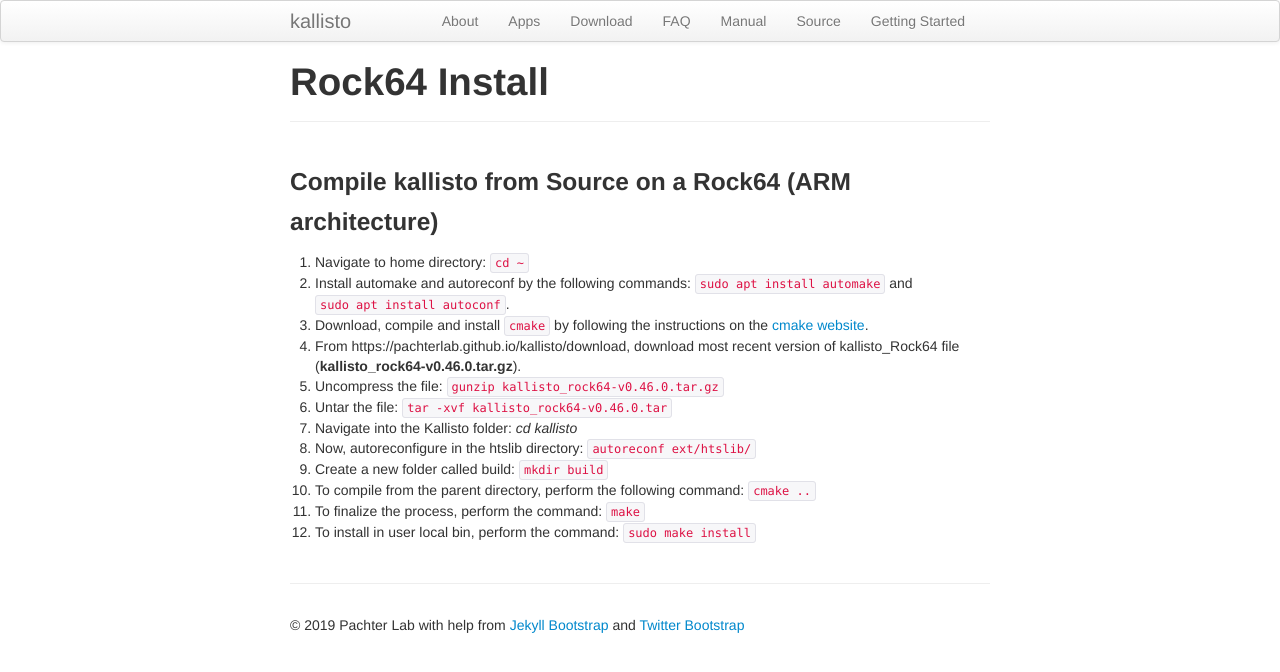
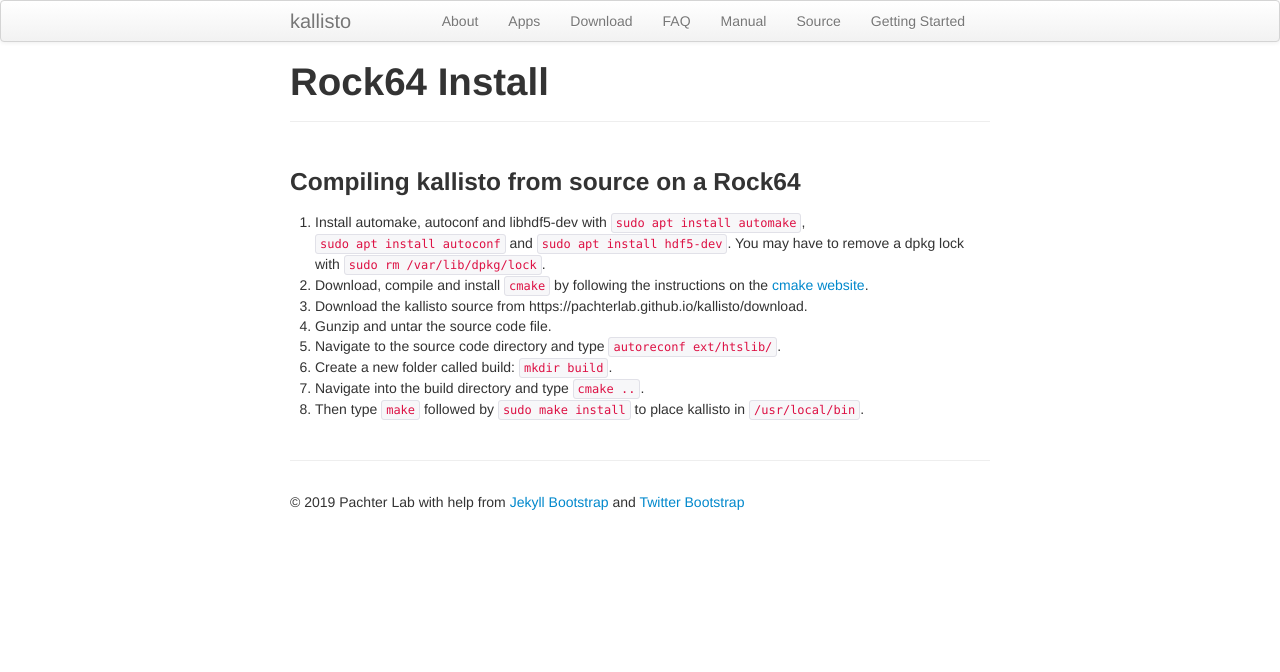
Before and after one commit to pachterlab/kallisto, a Jekyll site: the page built from rock64_install.md, in a window 1280 px wide. Shown: the top 672 px of the page. Built offline with Jekyll 4.4.1, drawn with Linux system fonts in a browser that asks for light colours.

Commit message:
Fixed rock64 instructions

```diff
--- a/rock64_install.md
+++ b/rock64_install.md
@@ -5,17 +5,13 @@
 
 {% include JB/setup %}
 
-### Compile kallisto from Source on a Rock64 (ARM architecture)
+### Compiling kallisto from source on a Rock64
 
-0. Navigate to home directory: `cd ~`
-1. Install automake and autoreconf by the following commands: `sudo apt install automake` and `sudo apt install autoconf`.
+1. Install automake, autoconf and libhdf5-dev with `sudo apt install automake`, `sudo apt install autoconf` and `sudo apt install hdf5-dev`. You may have to remove a dpkg lock with `sudo rm /var/lib/dpkg/lock`.
 2. Download, compile and install `cmake` by following the instructions on the [cmake website](https://cmake.org/install/).
-3. From https://pachterlab.github.io/kallisto/download, download most recent version of kallisto_Rock64 file (**kallisto_rock64-v0.46.0.tar.gz**).
-4. Uncompress the file: `gunzip kallisto_rock64-v0.46.0.tar.gz`
-5. Untar the file: `tar -xvf kallisto_rock64-v0.46.0.tar`
-6. Navigate into the Kallisto folder: *cd kallisto*
-7. Now, autoreconfigure in the htslib directory: `autoreconf ext/htslib/`
-8. Create a new folder called build: `mkdir build`
-9. To compile from the parent directory, perform the following command: `cmake ..`
-10. To finalize the process, perform the command: `make`
-11. To install in user local bin, perform the command: `sudo make install`
+3. Download the kallisto source from https://pachterlab.github.io/kallisto/download.
+4. Gunzip and untar the source code file.
+5. Navigate to the source code directory and type `autoreconf ext/htslib/`.
+6. Create a new folder called build: `mkdir build`.
+7. Navigate into the build directory and type `cmake ..`.
+8. Then type `make` followed by `sudo make install` to place kallisto in `/usr/local/bin`.
```
